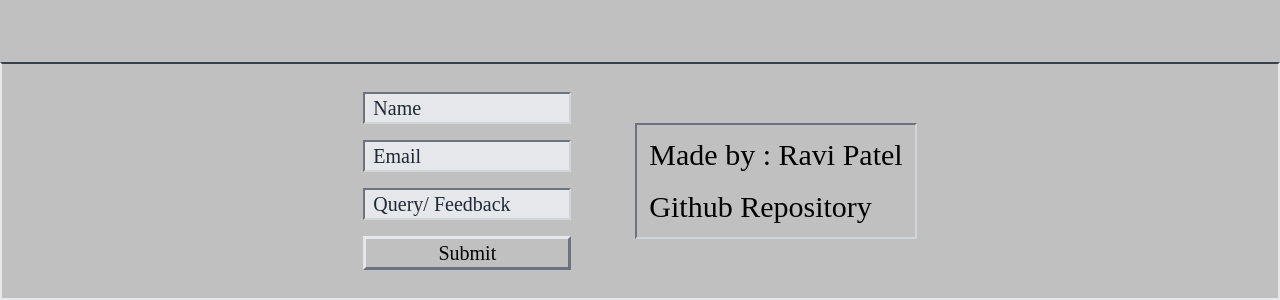
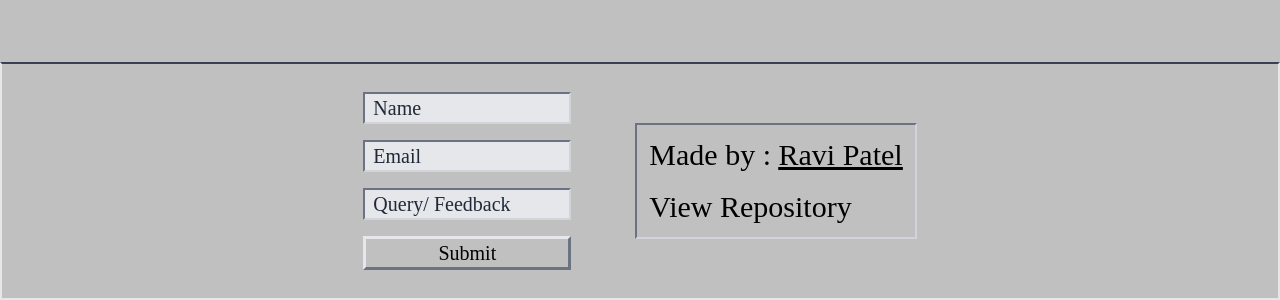
Before and after one commit to RaviPatel94/Webgames, a React (Vite) app: page / in a window 1280 px wide. Shown: the part 738-1038 px from the top of the page. Built offline with nearby package versions, Linux system fonts and the light colour scheme; no server answers; a web font is replaced by a local one.

Commit message:
added portfolio link

```diff
--- a/src/components/Footer.jsx
+++ b/src/components/Footer.jsx
@@ -12,11 +12,11 @@ function Footer() {
       </form>
       <div className='flex flex-col gap-4 text-3xl scorebox p-3 bg-lightgrey'>
         <div className=' '>
-          <p>Made by : Ravi Patel</p>
+          <p>Made by : <span className='underline'><a href="https://ravip.netlify.app/" target='_blank'>Ravi Patel</a></span></p>
         </div>
         <div className=' '>
         <a href="https://github.com/RaviPatel94/Webgames" target='_blank'
-      >Github Repository</a>
+      >View Repository</a>
         </div>
       </div>
     </div>
```
